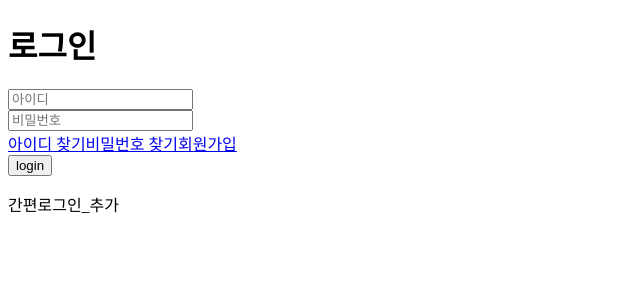
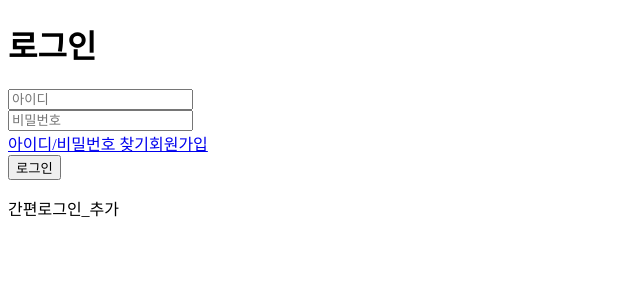
Before and after one commit to kdt-ful-class-three-group/KDT-FUL-3_PROJECT-A-3, a Next.js app in the folder client/: page /login in a window 1280 px wide. Shown: the top 300 px of the page, without its empty margins (0-640 px from the left). Built offline with nearby package versions, Linux system fonts and the light colour scheme.

Commit message:
Feat: 아이디/비밀번호 찾기 페이지 완료

```diff
--- a/client/src/app/find/page.tsx
+++ b/client/src/app/find/page.tsx
@@ -7,8 +7,7 @@ import { PwFindForm } from "@/components/find/PwFindForm";
 import { Button } from "@/components/common/Button";
 
 export default function Find() {
-
-const [activeTab, setActiveTab] = useState<"id" | "pw">("id")
+  const [activeTab, setActiveTab] = useState<"id" | "pw">("id")
 
   return (
     <div>
--- a/client/src/components/find/IdFindForm.tsx
+++ b/client/src/components/find/IdFindForm.tsx
@@ -5,7 +5,8 @@ import { Button } from "@/components/common/Button";
 export function IdFindForm() {
   return (
     <div>
-      <form onSubmit={() => { }}>
+      {/* <form onSubmit={() => { }}> */}
+      <form>
       <Input
         label="생년월일"
         name="생년월일"
@@ -17,7 +18,7 @@ export function IdFindForm() {
         />
       <Button
         name="확인"
-        type="submit"
+        // type="submit"
       />
     </form>
     </div>
--- a/client/src/components/find/PwFindForm.tsx
+++ b/client/src/components/find/PwFindForm.tsx
@@ -4,7 +4,8 @@ import { Button } from "@/components/common/Button";
 export function PwFindForm() {
   return (
     <div>
-      <form onSubmit={() => { }}>
+      {/* <form onSubmit={() => { }}> */}
+      <form>
         <Input
           label="아이디"
           name="id"
@@ -29,7 +30,7 @@ export function PwFindForm() {
 
         </div>
         <Button
-          type="submit"
+          // type="submit"
           name="확인"
         />
       </form>
--- a/client/src/components/login/LoginForm.tsx
+++ b/client/src/components/login/LoginForm.tsx
@@ -22,11 +22,10 @@ export default function LoginForm({onLogin}:{onLogin:(id:string, pw:string)=>voi
       <Input label="" type="password" name="password" placeholder="비밀번호" value={pw} onChange={e=>setPw(e.target.value)}/>
       {/* 아이디찾기, 비밀번호 찾기, 회원가입으로 이동 */}
       <div>
-        <Link href='/find'>아이디 찾기</Link>
-        <Link href='/find'>비밀번호 찾기</Link>
+        <Link href='/find'>아이디/비밀번호 찾기</Link>
         <Link href='/signup'>회원가입</Link>
       </div>
-      <Button type="submit" name="login">로그인</Button>
+      <Button type="submit" name="로그인"/>
     </form>
   )
 }
```
